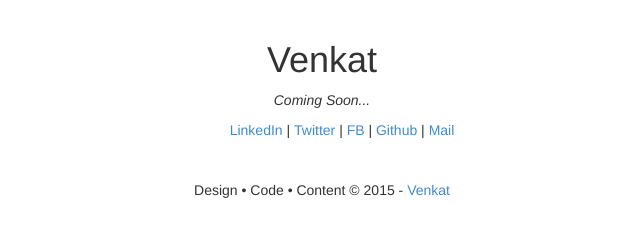
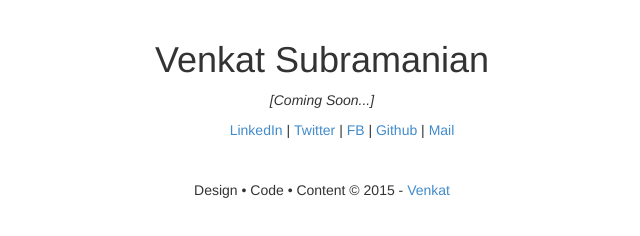
Before and after one commit to venkatb4u/myportfolio, a website: page client/index.html in a window 1280 px wide. Shown: the whole page, without its empty margins (318-958 px from the left). Drawn offline with nearby package versions, Linux system fonts and the light colour scheme; files that its build step writes are made by us from their sources.

Commit message:
name edit

```diff
--- a/client/index.html
+++ b/client/index.html
@@ -31,8 +31,8 @@
 
     </header>
     <section>
-      <h1>Venkat</h1>
-      <p id="comingsoon">Coming Soon...</p>
+      <h1>Venkat Subramanian</h1>
+      <p id="comingsoon">[Coming Soon...]</p>
       <ul>
         <li><a href="https://in.linkedin.com/in/venkatb4u" target="_blank">LinkedIn</a></li> |
         <li><a href="https://twitter.com/venk8" target="_blank">Twitter</a></li> |
```
